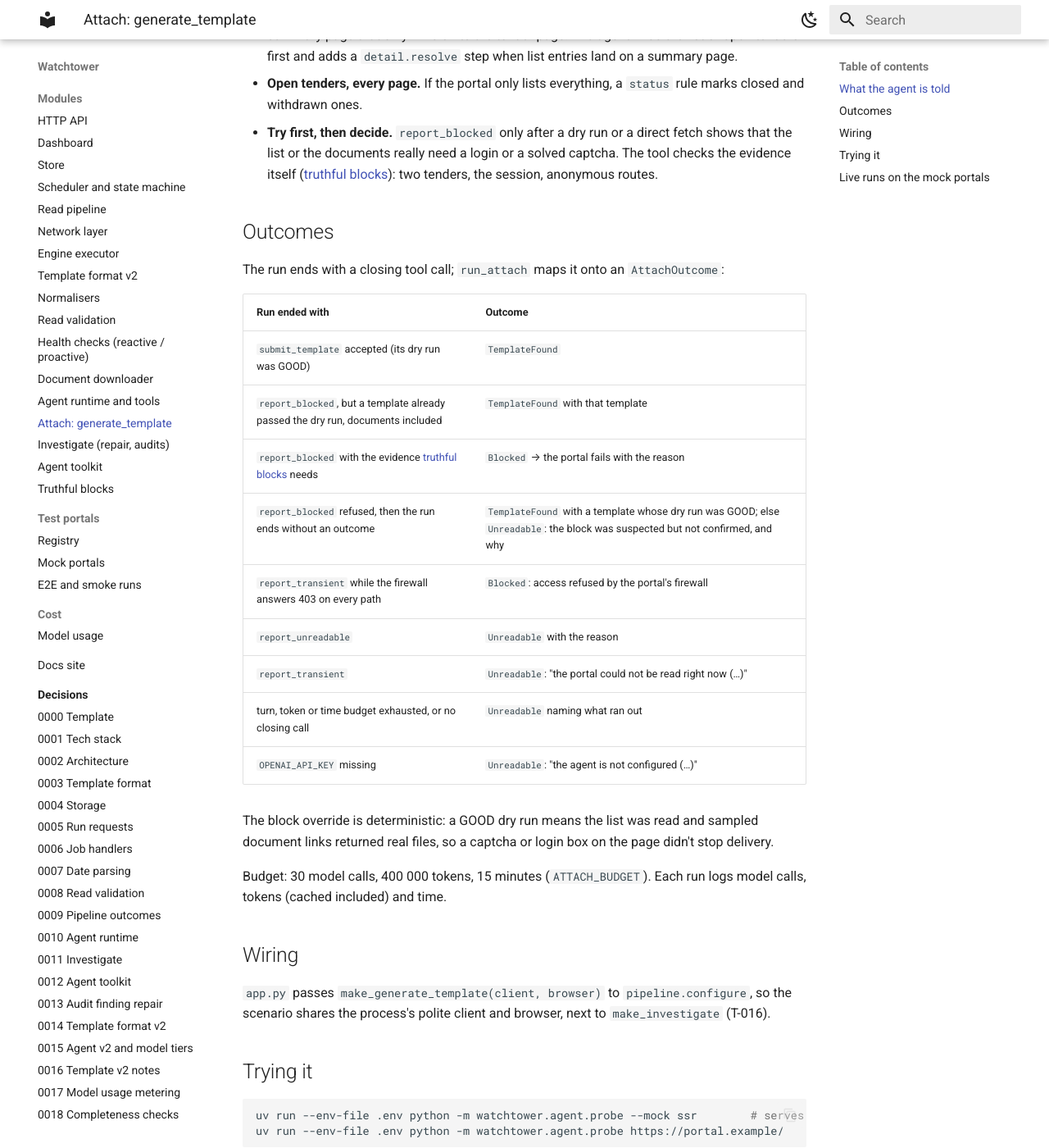
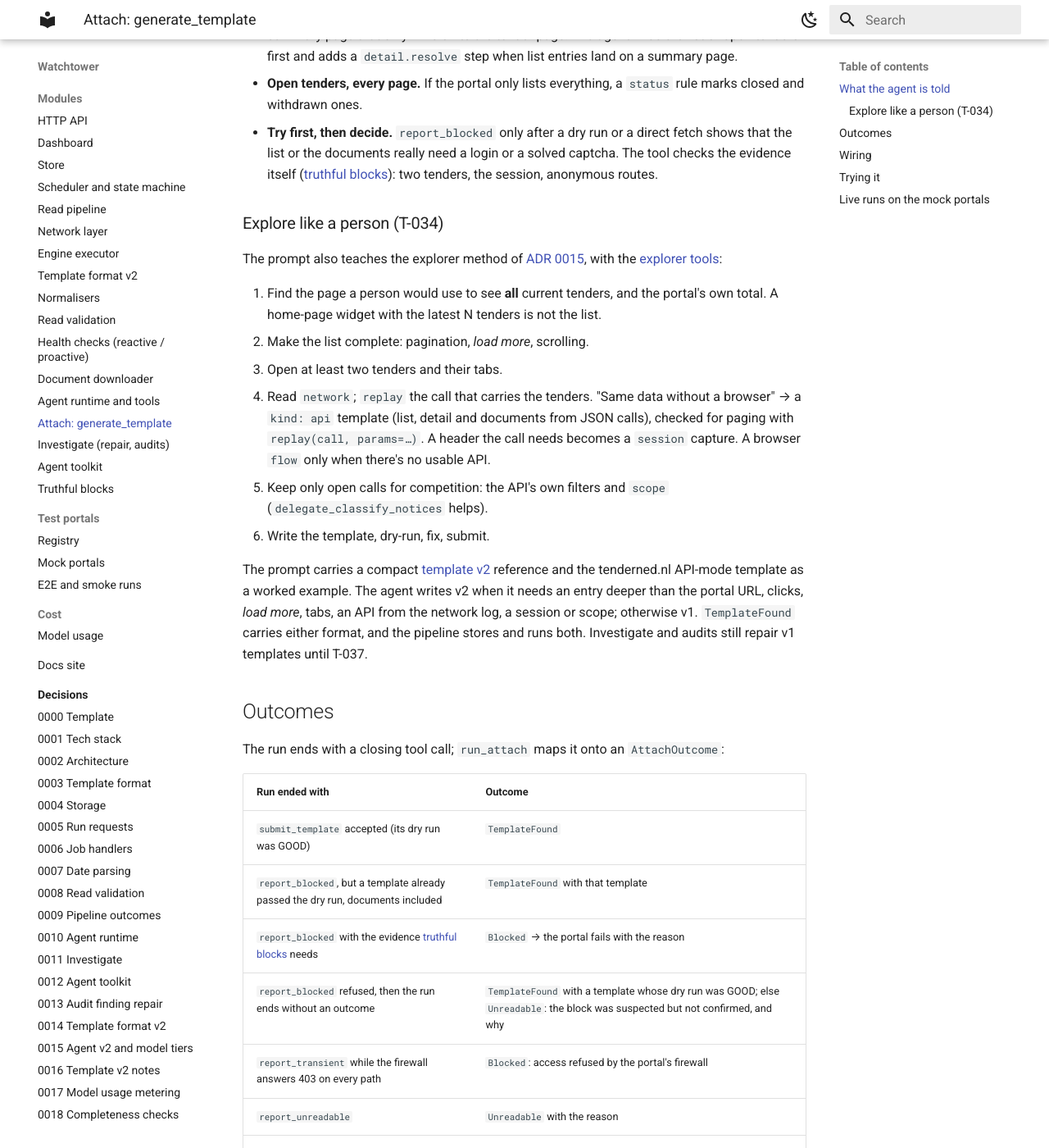
Before and after one commit to Momentow/etn-tenders-watchtower, an MkDocs documentation site: the page built from docs/agent/attach.md, in a window 1280 px wide and 1400 px high, scrolled down 410 px. Shown: the whole window at 82% size. Built offline with MkDocs 1.6.1 and Material for MkDocs 9.7.7, drawn with Linux system fonts in a browser that asks for light colours; some of the changed text lies outside the part shown.

Commit message:
docs(agent): explorer tools, v2 dry runs and the explorer method on attach
Also: an empty network answer suggests waiting for a slow app's response.

Task: T-034

Co-Authored-By: Claude Opus 5.5 <noreply@anthropic.com>

```diff
--- a/docs/agent/attach.md
+++ b/docs/agent/attach.md
@@ -15,6 +15,25 @@ On top of the shared rules and method, the attach prompt (`ATTACH_PROMPT`) asks
 - **Try first, then decide.** `report_blocked` only after a dry run or a direct fetch shows that the list or the
   documents really need a login or a solved captcha. The tool checks the evidence itself ([truthful blocks](blocks.md)):
   two tenders, the session, anonymous routes.
+
+### Explore like a person (T-034)
+The prompt also teaches the explorer method of [ADR 0015](../decisions/0015-agent-v2-explorer-and-tiers.md), with the
+[explorer tools](runtime.md#explorer-tools):
+
+1. Find the page a person would use to see **all** current tenders, and the portal's own total. A home-page widget
+   with the latest N tenders is not the list.
+2. Make the list complete: pagination, *load more*, scrolling.
+3. Open at least two tenders and their tabs.
+4. Read `network`; `replay` the call that carries the tenders. "Same data without a browser" → a `kind: api`
+   template (list, detail and documents from JSON calls), checked for paging with `replay(call, params=…)`. A header
+   the call needs becomes a `session` capture. A browser `flow` only when there's no usable API.
+5. Keep only open calls for competition: the API's own filters and `scope` (`delegate_classify_notices` helps).
+6. Write the template, dry-run, fix, submit.
+
+The prompt carries a compact [template v2](../engine/template-v2.md) reference and the tenderned.nl API-mode template
+as a worked example. The agent writes v2 when it needs an entry deeper than the portal URL, clicks, *load more*, tabs,
+an API from the network log, a session or scope; otherwise v1. `TemplateFound` carries either format, and the pipeline
+stores and runs both. Investigate and audits still repair v1 templates until T-037.
 
 ## Outcomes
 The run ends with a closing tool call; `run_attach` maps it onto an `AttachOutcome`:
@@ -34,7 +53,8 @@ The run ends with a closing tool call; `run_attach` maps it onto an `AttachOutco
 The block override is deterministic: a GOOD dry run means the list was read and sampled document links returned real
 files, so a captcha or login box on the page didn't stop delivery.
 
-Budget: 30 model calls, 400 000 tokens, 15 minutes (`ATTACH_BUDGET`). Each run logs model calls, tokens (cached
+Budget: strong 40 model calls, 600 000 tokens, 30 minutes for the run; light 60 calls, 400 000 tokens
+(`ATTACH_BUDGET`, [model tiers](runtime.md#model-tiers)). Each run logs model calls, tokens (cached
 included) and time.
 
 ## Wiring
```
Also changed, not shown: docs/agent/runtime.md (+21 -2 lines), 1 other file.
